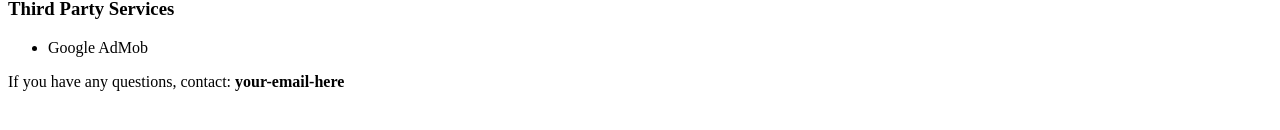
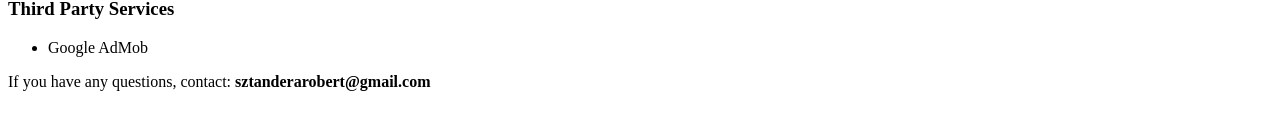
Before and after one commit to elektor18/Christmas_mini_game, a plain HTML site: page privacy_policy.html in a window 1280 px wide. Shown: the part 314-444 px from the top of the page. Drawn offline with Linux system fonts and the light colour scheme.

Commit message:
Modify contact email in privacy_policy.html
Updated contact email in the privacy policy.

```diff
--- a/privacy_policy.html
+++ b/privacy_policy.html
@@ -24,7 +24,7 @@
   <li>Google AdMob</li>
 </ul>
 
-<p>If you have any questions, contact: <strong>your-email-here</strong></p>
+<p>If you have any questions, contact: <strong>sztanderarobert@gmail.com</strong></p>
 
 </body>
 </html>
```
